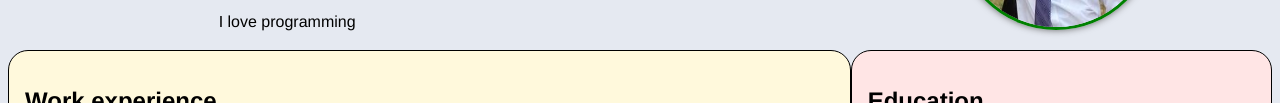
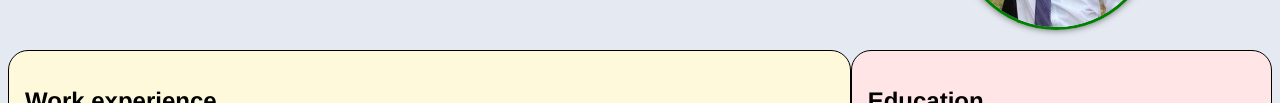
Before and after one commit to STokmakov/STokmakov.githab.io, a plain HTML site: page index.html in a window 1280 px wide. Shown: the part 281-384 px from the top of the page. Drawn offline with Linux system fonts and the light colour scheme; a web font is replaced by a local one.

Commit message:
Initial commit

```diff
--- a/index.html
+++ b/index.html
@@ -21,7 +21,7 @@
               <h1>Tokmakov Sergey</h1>
               <p>Student of the course <strong>Skillfactory</strong> </p>
 			  <p>"Fullstack developer on Python"</p>
-              <p>I love programming</p>
+
 			  <p></p>
               </div>
             </section>
```
